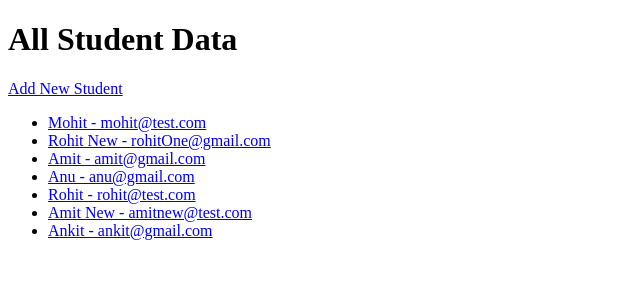
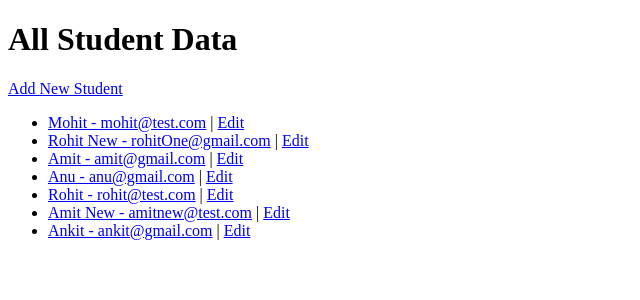
Before and after one commit to mohitdjcet/django-advance-tutorial, a Django app: page / in a window 1280 px wide. Shown: the top 300 px of the page, without its empty margins (0-640 px from the left). Run offline with Django 5.2, Linux system fonts and the light colour scheme; data comes from the database, SQL or seed files in the repository; both versions use the stored data as it was after the commit.

Commit message:
updated code

```diff
--- a/myProject18/student/templates/student_list.html
+++ b/myProject18/student/templates/student_list.html
@@ -9,7 +9,8 @@
     <ul>
         {% for s in students %}
             <li>
-                <a href="{% url 'student_detail' s.id %}">{{ s.name }} - {{ s.email }}</a>
+                <a href="{% url 'student_detail' s.id %}">{{ s.name }} - {{ s.email }}</a> |
+                <a href="{% url 'student_edit' s.id %}">Edit</a>
             </li>
         {% endfor %}
 </body>
--- a/myProject18/student/templates/student_success.html
+++ b/myProject18/student/templates/student_success.html
@@ -5,6 +5,6 @@
 </head>
 <body>
     <h2> Student Added Successfully! </h2>
-    <a href="{% url 'student_create' %}">Add Another Student</a>
+    <a href="{% url 'student_list' %}">Student List</a>
 </body>
 </html>
--- a/myProject18/student/urls.py
+++ b/myProject18/student/urls.py
@@ -5,4 +5,5 @@ urlpatterns = [
     path('add/', views.student_create, name='student_create'),
     path('', views.student_list, name='student_list'),
     path('details/<int:pk>/', views.student_detail, name='student_detail'),
+    path('edit/<int:pk>/', views.student_edit, name='student_edit'),
 ]
--- a/myProject18/student/views.py
+++ b/myProject18/student/views.py
@@ -1,4 +1,4 @@
-from django.shortcuts import render, get_object_or_404
+from django.shortcuts import render, get_object_or_404, redirect
 from .forms import StudentForm
 from .models import Student
 
@@ -18,3 +18,14 @@ def student_list(request):
 def student_detail(request, pk):
     student = get_object_or_404(Student, pk=pk)
     return render(request, 'student_detail.html', {'student': student})
+
+def student_edit(request, pk):
+    student = get_object_or_404(Student, pk=pk)
+    if request.method == 'POST':
+        form = StudentForm(request.POST, instance=student)
+        if form.is_valid():
+            form.save()
+            return redirect("student_list")
+    else:
+        form = StudentForm(instance=student)
+    return render(request, 'student_form.html', {'form': form})
```
Also changed, not shown: myProject18/db.sqlite3.
